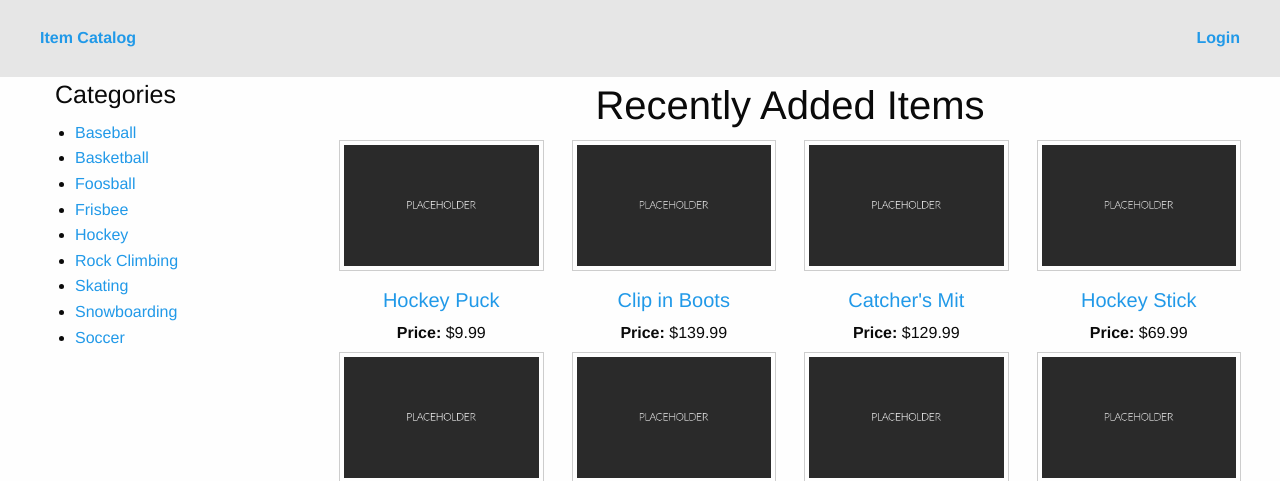
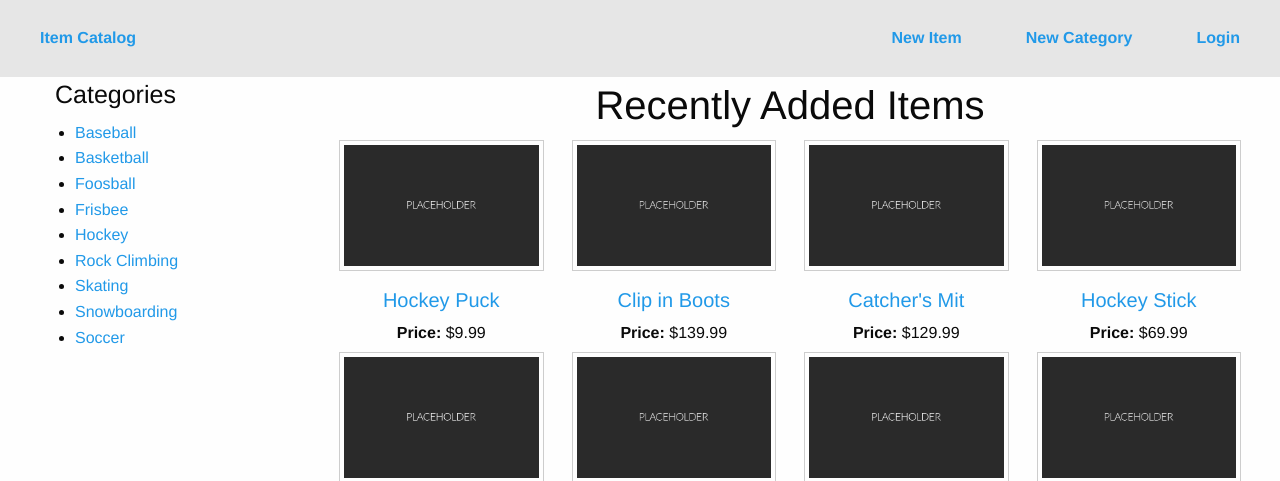
Before and after one commit to bryanapperson/item-catalog, a Flask app: page / in a window 1280 px wide. Shown: the top 481 px of the page. Run offline with Flask 2, Linux system fonts and the light colour scheme; data comes from the database, SQL or seed files in the repository; parts of the project's set-up code (start-up, migrations or seed data) failed here and were passed over.

Commit message:
add links

```diff
--- a/catalog/item_catalog/templates/delete_category.html
+++ b/catalog/item_catalog/templates/delete_category.html
@@ -17,7 +17,9 @@
             </div>
             <div class="top-bar-right">
                 <ul class="menu">
-                    <li class="menu-text"><a href="#">Login</a></li>
+                    <li class="menu-text"><a href="{{ url_for('new_item') }}">New Item</a></li>
+                    <li class="menu-text"><a href="{{ url_for('new_category') }}">New Category</a></li>
+                    <li class="menu-text"><a href="{{ url_for('login_register') }}">Login</a></li>
                 </ul>
             </div>
         </div>
--- a/catalog/item_catalog/templates/delete_item.html
+++ b/catalog/item_catalog/templates/delete_item.html
@@ -17,7 +17,9 @@
             </div>
             <div class="top-bar-right">
                 <ul class="menu">
-                    <li class="menu-text"><a href="#">Login</a></li>
+                    <li class="menu-text"><a href="{{ url_for('new_item') }}">New Item</a></li>
+                    <li class="menu-text"><a href="{{ url_for('new_category') }}">New Category</a></li>
+                    <li class="menu-text"><a href="{{ url_for('login_register') }}">Login</a></li>
                 </ul>
             </div>
         </div>
--- a/catalog/item_catalog/templates/edit_category.html
+++ b/catalog/item_catalog/templates/edit_category.html
@@ -17,7 +17,9 @@
             </div>
             <div class="top-bar-right">
                 <ul class="menu">
-                    <li class="menu-text"><a href="#">Login</a></li>
+                    <li class="menu-text"><a href="{{ url_for('new_item') }}">New Item</a></li>
+                    <li class="menu-text"><a href="{{ url_for('new_category') }}">New Category</a></li>
+                    <li class="menu-text"><a href="{{ url_for('login_register') }}">Login</a></li>
                 </ul>
             </div>
         </div>
--- a/catalog/item_catalog/templates/edit_item.html
+++ b/catalog/item_catalog/templates/edit_item.html
@@ -17,7 +17,9 @@
             </div>
             <div class="top-bar-right">
                 <ul class="menu">
-                    <li class="menu-text"><a href="#">Login</a></li>
+                    <li class="menu-text"><a href="{{ url_for('new_item') }}">New Item</a></li>
+                    <li class="menu-text"><a href="{{ url_for('new_category') }}">New Category</a></li>
+                    <li class="menu-text"><a href="{{ url_for('login_register') }}">Login</a></li>
                 </ul>
             </div>
         </div>
--- a/catalog/item_catalog/templates/error.html
+++ b/catalog/item_catalog/templates/error.html
@@ -17,7 +17,9 @@
             </div>
             <div class="top-bar-right">
                 <ul class="menu">
-                    <li class="menu-text"><a href="#">Login</a></li>
+                    <li class="menu-text"><a href="{{ url_for('new_item') }}">New Item</a></li>
+                    <li class="menu-text"><a href="{{ url_for('new_category') }}">New Category</a></li>
+                    <li class="menu-text"><a href="{{ url_for('login_register') }}">Login</a></li>
                 </ul>
             </div>
         </div>
--- a/catalog/item_catalog/templates/index.html
+++ b/catalog/item_catalog/templates/index.html
@@ -17,7 +17,9 @@
             </div>
             <div class="top-bar-right">
                 <ul class="menu">
-                    <li class="menu-text"><a href="#">Login</a></li>
+                    <li class="menu-text"><a href="{{ url_for('new_item') }}">New Item</a></li>
+                    <li class="menu-text"><a href="{{ url_for('new_category') }}">New Category</a></li>
+                    <li class="menu-text"><a href="{{ url_for('login_register') }}">Login</a></li>
                 </ul>
             </div>
         </div>
--- a/catalog/item_catalog/templates/item.html
+++ b/catalog/item_catalog/templates/item.html
@@ -17,7 +17,9 @@
             </div>
             <div class="top-bar-right">
                 <ul class="menu">
-                    <li class="menu-text"><a href="#">Login</a></li>
+                    <li class="menu-text"><a href="{{ url_for('new_item') }}">New Item</a></li>
+                    <li class="menu-text"><a href="{{ url_for('new_category') }}">New Category</a></li>
+                    <li class="menu-text"><a href="{{ url_for('login_register') }}">Login</a></li>
                 </ul>
             </div>
         </div>
--- a/catalog/item_catalog/templates/new_category.html
+++ b/catalog/item_catalog/templates/new_category.html
@@ -17,7 +17,8 @@
             </div>
             <div class="top-bar-right">
                 <ul class="menu">
-                    <li class="menu-text"><a href="#">Login</a></li>
+                    <li class="menu-text"><a href="{{ url_for('new_item') }}">New Item</a></li>
+                    <li class="menu-text"><a href="{{ url_for('login_register') }}">Login</a></li>
                 </ul>
             </div>
         </div>
@@ -45,7 +46,7 @@
                         <form action="{{ url_for('new_category')}}" method="post">
                             <p>Category Name:</p>
                             <input type="text" size="30" name="name">
-                            <input type="submit" value="Create">
+                            <input type="submit" value="Create Category">
                         </form>
                     </div>
                 </div>
--- a/catalog/item_catalog/views.py
+++ b/catalog/item_catalog/views.py
@@ -92,9 +92,9 @@ def delete_category():
 # Item management
 
 
-@app.route('/action/catalog/<string:category_name>/new_item/',
+@app.route('/action/catalog/new_item/',
            methods=['GET', 'POST'])
-def new_item(category_name):
+def new_item():
     """Dialog for adding a new item to a given <category_name>."""
     # TODO(Add new item view)
     categories = db_actions.all_category_infomation()
@@ -102,6 +102,7 @@ def new_item(category_name):
         item_name = request.form['name']
         item_description = request.form['description']
         item_price = request.form['price']
+        category_name = request.form['category']
         # TODO(Manage product photo item_image = None by default)
         cat = db_actions.category_by_name(category_name)
         cat_id = cat.id
@@ -111,8 +112,7 @@ def new_item(category_name):
             return redirect(url_for('item_page', category_name=category_name,
                                     item_name=item_name))
     return render_template('new_item.html',
-                           categories=categories,
-                           this_category=category_name)
+                           categories=categories)
 
 
 @app.route('/action/catalog/<string:category_name>/<string:item_name>/'
```
Also changed, not shown: catalog/item_catalog/templates/new_item.html (+10 -2 lines).
